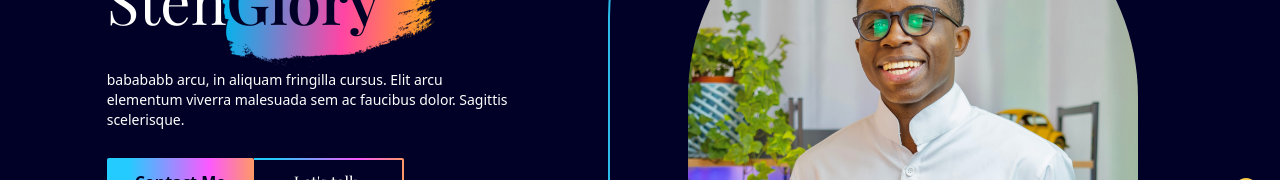
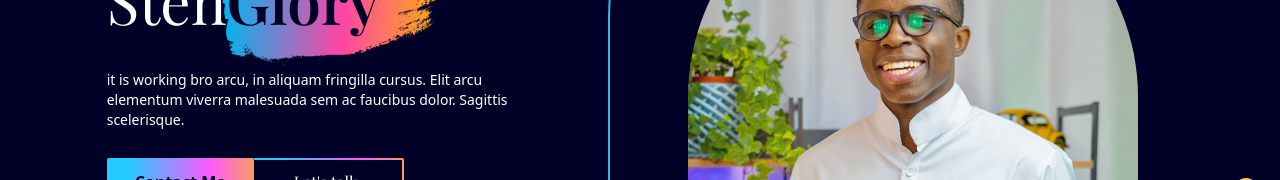
Before and after one commit to didierhub/StenProfolio, a React (Vite) app: page / in a window 1280 px wide. Shown: the part 296-476 px from the top of the page. Built offline with nearby package versions, Linux system fonts and the light colour scheme.

Commit message:
it's working

```diff
--- a/src/scenes/Landing.jsx
+++ b/src/scenes/Landing.jsx
@@ -56,7 +56,7 @@ const Landing = ({ setSelectedPage }) => {
           </p>
 
           <p className="mt-10 mb-7 text-sm text-center md:text-start">
-            babababb arcu, in aliquam fringilla cursus. Elit arcu elementum
+            it is working bro arcu, in aliquam fringilla cursus. Elit arcu elementum
             viverra malesuada sem ac faucibus dolor. Sagittis scelerisque.
           </p>
         </motion.div>
```
